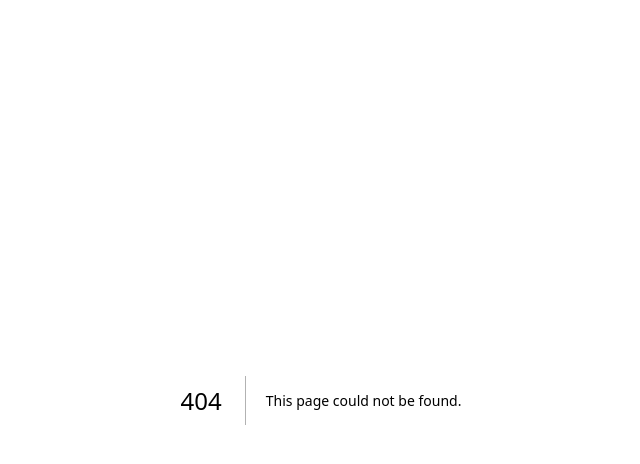
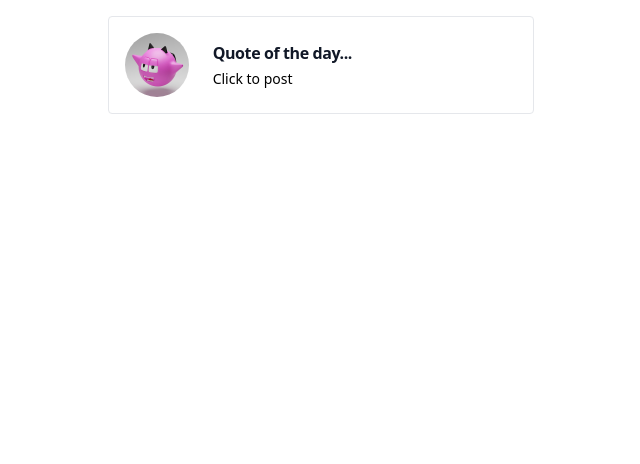
Before and after one commit to saullo/veka, a Next.js app: page /timeline in a window 1280 px wide. Before the commit this address had no page. Shown: the top 464 px of the page, without its empty margins (319-959 px from the left). Built offline with nearby package versions, Linux system fonts and the light colour scheme.

Commit message:
Added create post component

```diff
--- /dev/null
+++ b/src/app/timeline/page.tsx
@@ -0,0 +1,13 @@
+import AddPost from "@/components/add-post";
+
+export default function Page() {
+  return (
+    <div className="mt-4 grid grid-cols-3">
+      <div></div>
+      <div>
+        <AddPost />
+      </div>
+      <div></div>
+    </div>
+  );
+}
--- /dev/null
+++ b/src/components/add-post.tsx
@@ -0,0 +1,103 @@
+"use client";
+
+import Image from "next/image";
+import { Fragment, useState } from "react";
+import { Dialog, Transition } from "@headlessui/react";
+
+export default function AddPost() {
+  const [open, setOpen] = useState<boolean>(false);
+
+  return (
+    <div>
+      <Transition.Root show={open} as={Fragment}>
+        <Dialog as="div" className="relative z-10" onClose={setOpen}>
+          <Transition.Child
+            as={Fragment}
+            enter="ease-out duration-300"
+            enterFrom="opacity-0"
+            enterTo="opacity-100"
+            leave="ease-in duration-200"
+            leaveFrom="opacity-100"
+            leaveTo="opacity-0"
+          >
+            <div className="fixed inset-0 bg-gray-500 bg-opacity-75 transition-opacity" />
+          </Transition.Child>
+
+          <div className="fixed inset-0 z-10 overflow-y-auto">
+            <div className="flex min-h-full items-end justify-center p-4 text-center sm:items-center sm:p-0">
+              <Transition.Child
+                as={Fragment}
+                enter="ease-out duration-300"
+                enterFrom="opacity-0 translate-y-4 sm:translate-y-0 sm:scale-95"
+                enterTo="opacity-100 translate-y-0 sm:scale-100"
+                leave="ease-in duration-200"
+                leaveFrom="opacity-100 translate-y-0 sm:scale-100"
+                leaveTo="opacity-0 translate-y-4 sm:translate-y-0 sm:scale-95"
+              >
+                <Dialog.Panel className="relative transform overflow-hidden rounded-lg bg-white text-left shadow-xl transition-all sm:my-8 sm:w-full sm:max-w-lg">
+                  <div className="bg-white px-4 pt-5 pb-4 sm:p-6 sm:pb-4">
+                    <div className="sm:flex">
+                      <Image
+                        className="h-16 w-16 rounded-full"
+                        src="/assets/avatars/avatar1.jpg"
+                        alt="Avatar"
+                        width={64}
+                        height={64}
+                      />
+                      <div className="flex w-full flex-col mt-3 text-center sm:mt-0 sm:ml-4 sm:text-left">
+                        <Dialog.Title
+                          as="h3"
+                          className="text-lg font-medium leading-6 text-gray-900"
+                        >
+                          Create a post
+                        </Dialog.Title>
+                        <textarea className="mt-2 block w-full resize-none rounded-md border-gray-300 shadow-sm focus:border-indigo-500 focus:ring-indigo-500 sm:text-sm"></textarea>
+                      </div>
+                    </div>
+                  </div>
+                  <div className="bg-gray-50 px-4 py-3 sm:flex sm:flex-row-reverse sm:px-6">
+                    <button
+                      type="button"
+                      className="inline-flex w-full justify-center rounded-md border border-transparent bg-indigo-600 px-4 py-2 text-base font-medium text-white shadow-sm hover:bg-indigo-700 focus:outline-none focus:ring-2 focus:ring-indigo-500 focus:ring-offset-2 sm:ml-3 sm:w-auto sm:text-sm"
+                      onClick={() => setOpen(false)}
+                    >
+                      Post
+                    </button>
+                    <button
+                      type="button"
+                      className="mt-3 inline-flex w-full justify-center rounded-md border border-gray-300 bg-white px-4 py-2 text-base font-medium text-gray-700 shadow-sm hover:bg-gray-50 focus:outline-none focus:ring-2 focus:ring-indigo-500 focus:ring-offset-2 sm:mt-0 sm:ml-3 sm:w-auto sm:text-sm"
+                      onClick={() => setOpen(false)}
+                    >
+                      Cancel
+                    </button>
+                  </div>
+                </Dialog.Panel>
+              </Transition.Child>
+            </div>
+          </div>
+        </Dialog>
+      </Transition.Root>
+
+      <div
+        onClick={() => setOpen(true)}
+        className="border rounded p-4 group hover:shadow cursor-pointer"
+      >
+        <div className="flex items-center gap-x-6">
+          <Image
+            className="h-16 w-16 rounded-full"
+            src="/assets/avatars/avatar1.jpg"
+            alt="Avatar"
+            width={64}
+            height={64}
+          />
+          <div>
+            <h3 className="text-base font-semibold leading-7 tracking-tight text-gray-900">
+              Quote of the day...
+            </h3>
+            <p className="text-sm leading-6">Click to post</p>
+          </div>
+        </div>
+      </div>
+    </div>
+  );
+}
```
Also changed, not shown: public/assets/avatars/avatar1.jpg (added).
